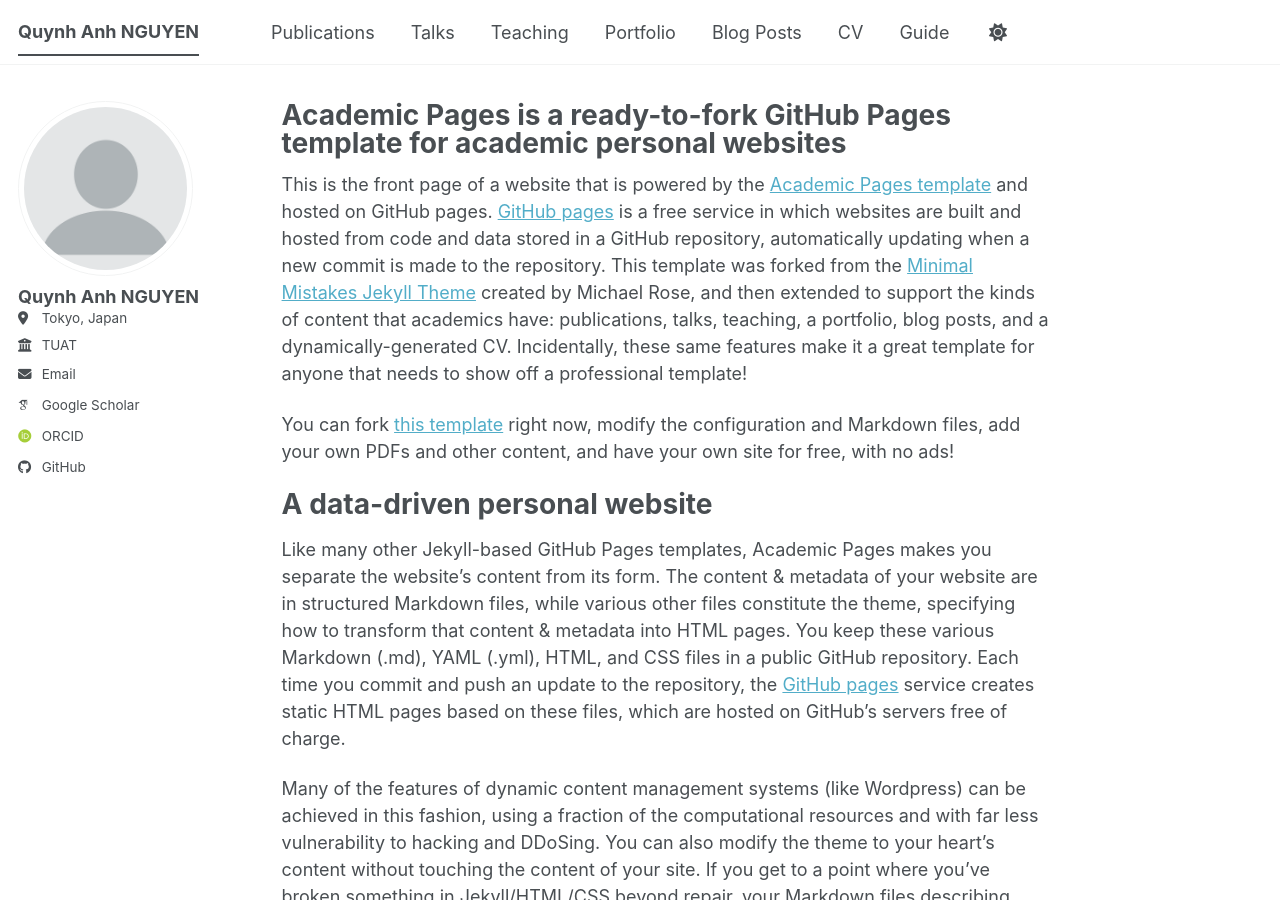
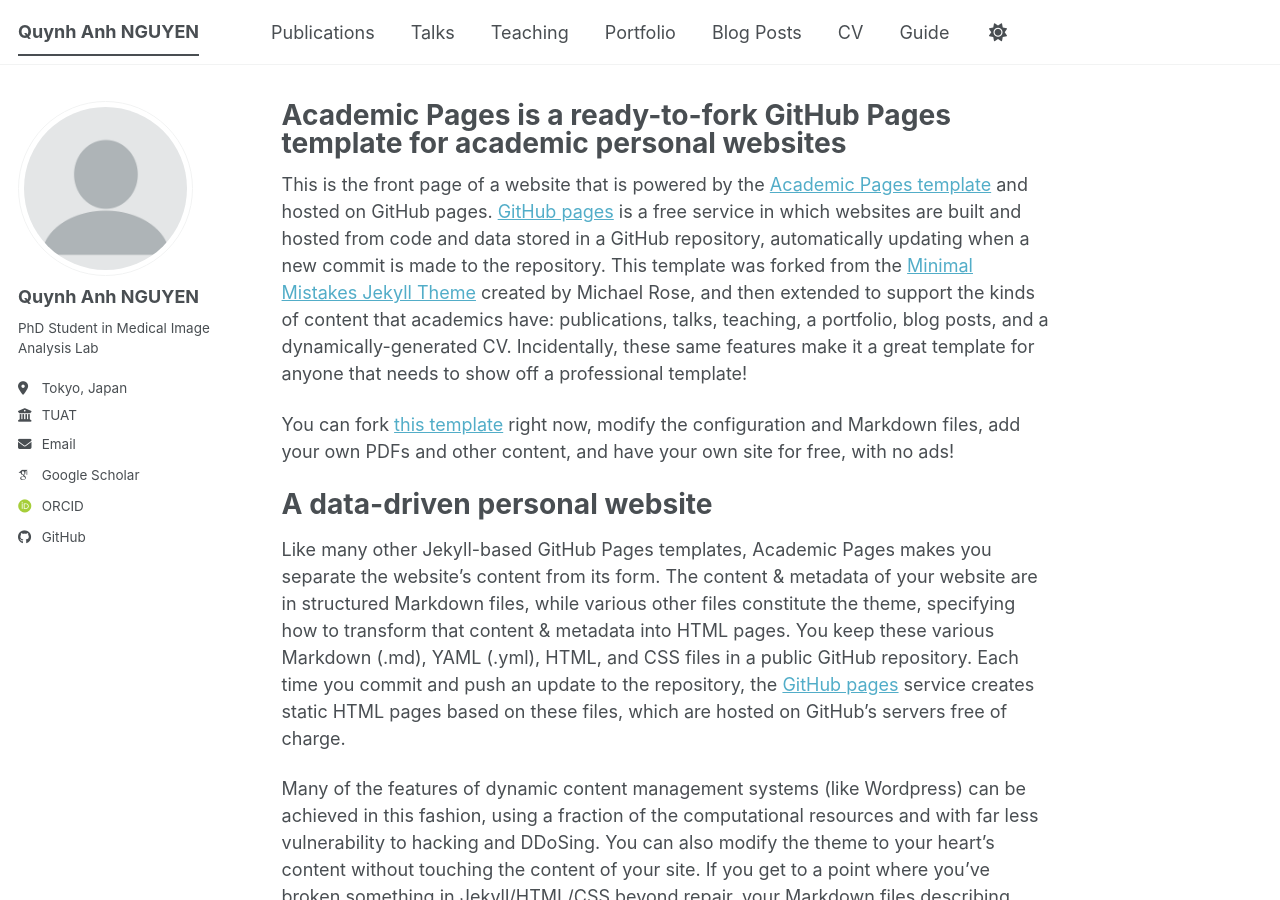
Before and after one commit to nguyenqanh/nguyenqanh.github.io, a Jekyll site: the page built from _pages/about.md, in a window 1280 px wide and 900 px high. Built offline with Jekyll 4.4.1, drawn with Linux system fonts in a browser that asks for light colours; some web fonts are replaced; a script bundle is joined from its source files by our own code; library files that are not in the unit come from our copies.

Commit message:
Update _config.yml

```diff
--- a/_config.yml
+++ b/_config.yml
@@ -26,7 +26,7 @@ author:
   avatar           : "profile.png"
   name             : "Quynh Anh NGUYEN"
   pronouns         : # example: "she/her"
-  bio              : # "Short biography for the left-hand sidebar"
+  bio              : "PhD Student in Medical Image Analysis Lab"
   location         : "Tokyo, Japan"
   employer         : "TUAT"
   uri              : # URL
```
